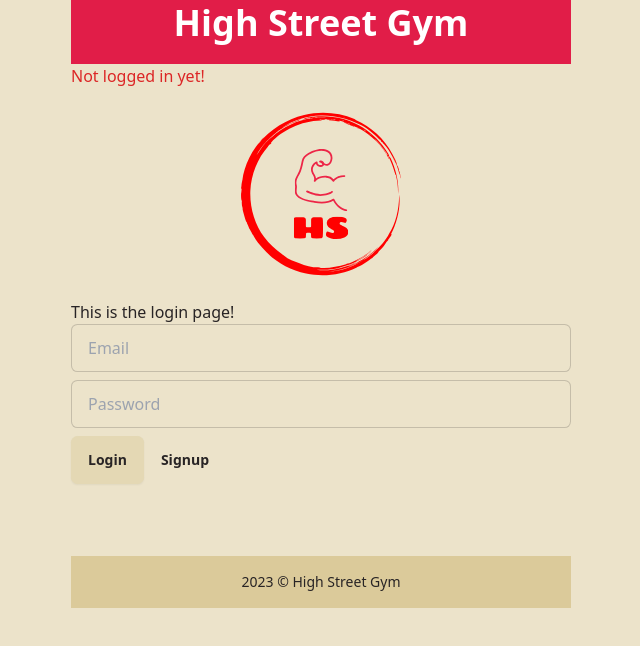
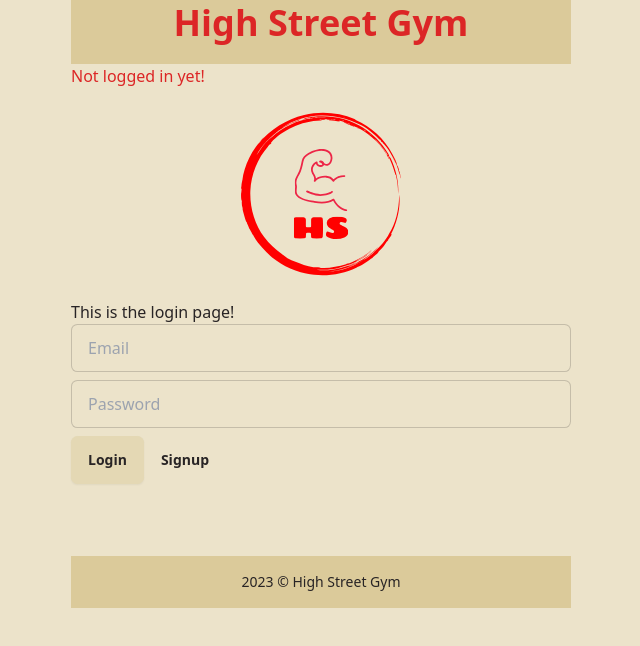
Before and after one commit to kats-ymd/high-street-gym, a React (Vite) app in the folder frontend/: page / in a window 1280 px wide. Shown: the top 646 px of the page, without its empty margins (319-959 px from the left). Built offline with nearby package versions, Linux system fonts and the light colour scheme.

Commit message:
Updated some colors based on footer update

```diff
--- a/frontend/src/components/Header.jsx
+++ b/frontend/src/components/Header.jsx
@@ -2,7 +2,7 @@ function Header() {
     return <header
         className="
             h-16
-            bg-rose-600
+            bg-base-300
             text-center
             text-4xl"
     >
@@ -10,7 +10,7 @@ function Header() {
             className="
                 align-middle
                 font-bold
-                text-white"
+                text-red-600"
         >
             High Street Gym
         </span>
```
